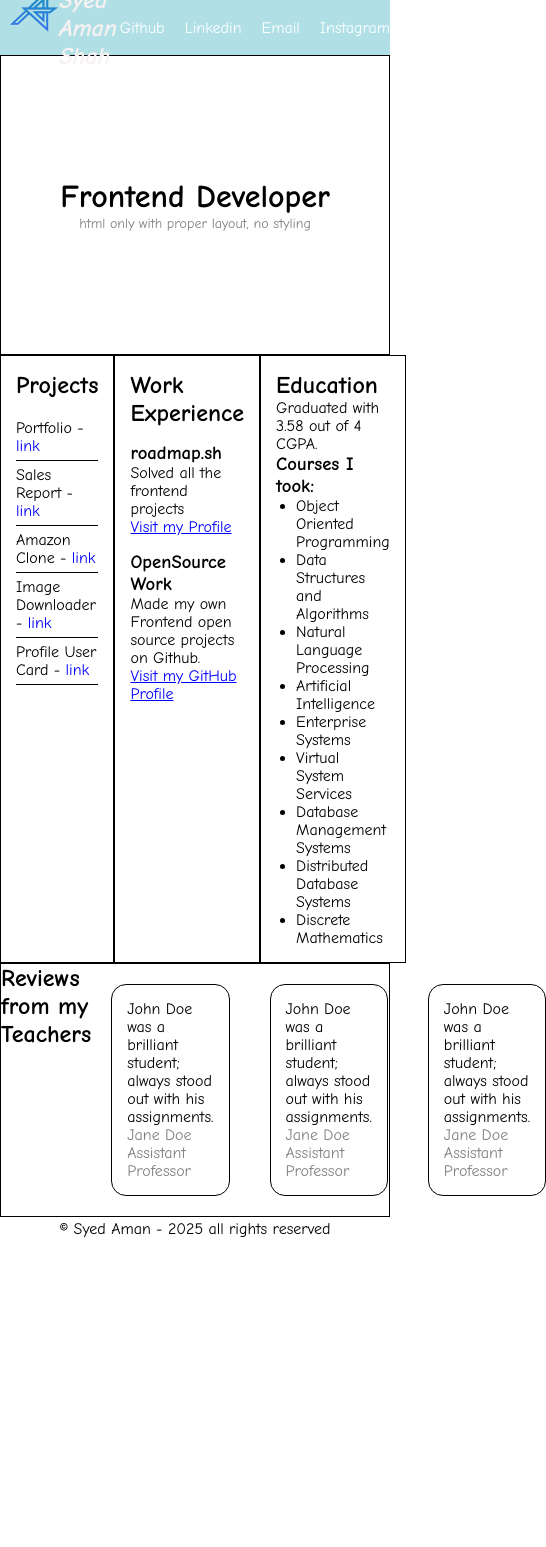
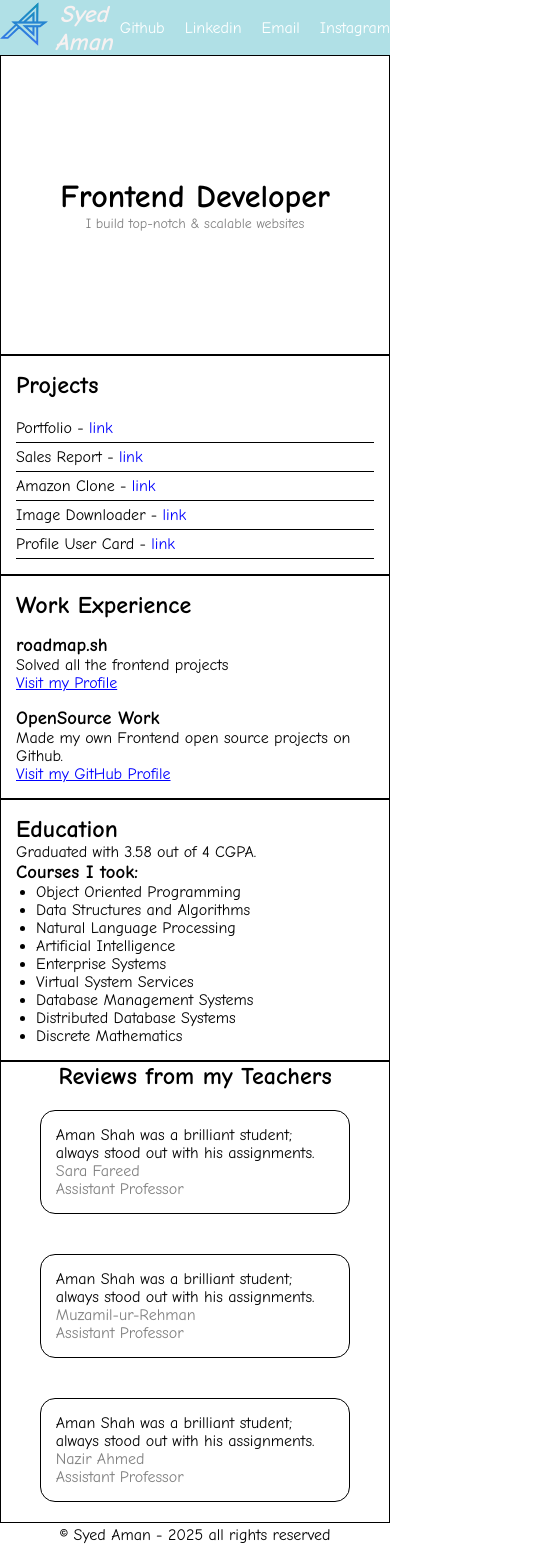
Before and after one commit to amanxsyed/Front-End-Mini-Projects, a plain HTML site: page HTML-Portfolio/index.html in a window 390 px wide. Shown: the whole page, 546 px wide, since content can reach past the window. Before the commit the page ends 1241 px from the top, so only its background shows below. Drawn offline with Linux system fonts and the light colour scheme.

Commit message:
Update portfolio content and enhance mobile responsiveness

```diff
--- a/HTML-Portfolio/index.html
+++ b/HTML-Portfolio/index.html
@@ -10,7 +10,7 @@
 <body>
     <header>
         <div class="headerStyle log"><img src="./public/favicon.svg" alt="logo" width="48" height="48">
-            <div class="name">Syed Aman Shah</div>
+            <div class="name">Syed Aman</div>
         </div>
 
         <nav class="navbar">
@@ -23,7 +23,7 @@
 
     <section class="hero">
         <h1>Frontend Developer</h1>
-        <p>html only with proper layout, no styling</p>
+        <p>I build top-notch & scalable websites</p>
     </section>
 
     <main class="container">
@@ -72,9 +72,9 @@
 
     <section class="reviews">
         <h2>Reviews from my Teachers</h2>
-        <div class="review-card ">John Doe was a brilliant student; always stood out with his assignments.<br><span>Jane Doe<br>Assistant Professor</span></div>
-        <div class="review-card ">John Doe was a brilliant student; always stood out with his assignments.<br><span>Jane Doe<br>Assistant Professor</span></div>
-        <div class="review-card ">John Doe was a brilliant student; always stood out with his assignments.<br><span>Jane Doe<br>Assistant Professor</span></div>
+        <div class="review-card ">Aman Shah was a brilliant student; always stood out with his assignments.<br><span>Sara Fareed<br>Assistant Professor</span></div>
+        <div class="review-card ">Aman Shah was a brilliant student; always stood out with his assignments.<br><span>Muzamil-ur-Rehman<br>Assistant Professor</span></div>
+        <div class="review-card ">Aman Shah was a brilliant student; always stood out with his assignments.<br><span>Nazir Ahmed<br>Assistant Professor</span></div>
     </section>
 
     <footer>
--- a/HTML-Portfolio/styles.css
+++ b/HTML-Portfolio/styles.css
@@ -132,3 +132,42 @@ footer{
 .work-card{
     padding-top: 15px;
 }
+/* Mobile Screens */
+@media (max-width: 768px) {
+    header {
+        flex-direction: row;
+        text-align: center;
+    }
+    .headerStyle{
+        flex-direction: row;
+        width: 100%;
+    }
+    .log{
+        width: 100%;
+        margin-left: 0px;
+    }
+
+    .navbar {
+        flex-direction: row;
+        text-align: center;
+        /* gap: 5px; */
+    }
+
+    .container {
+        grid-template-columns: 1fr;
+    }
+
+    .projects {
+        order: -1;
+    }
+
+    .reviews {
+        flex-direction: column;
+        align-items: center;
+
+    }
+
+    .review-card {
+        width: 80%;
+    }
+}
```
